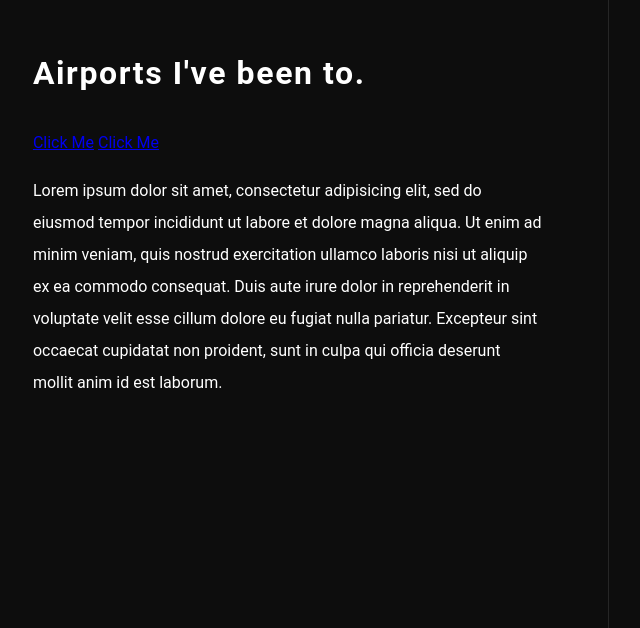
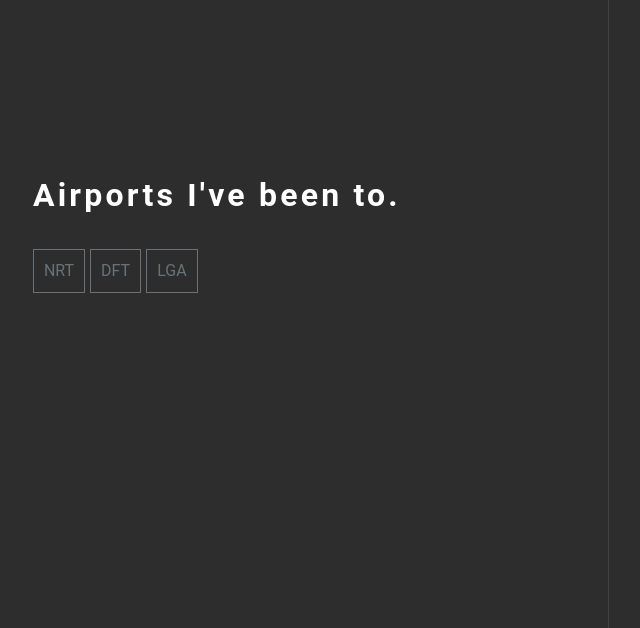
Before and after one commit to jacobproffer/airports, a plain HTML site: page index.html in a window 1280 px wide. Shown: the part 172-800 px from the top of the page, without its empty margins (31-671 px from the left). Drawn offline with nearby package versions, Linux system fonts and the light colour scheme; some packages are replaced by stand-ins of ours; files that its build step writes are made by us from their sources.

Commit message:
Color test

```diff
--- a/assets/scss/general/_classes.scss
+++ b/assets/scss/general/_classes.scss
@@ -11,7 +11,7 @@
 }
 
 .content-left {
-  border-right: 1px solid rgba($white, .10);
+  border-right: 1px solid rgba($white, .1);
   @include screen-above(1024px) {
     float: left;
   }
@@ -31,20 +31,46 @@
   display: flex;
   flex-direction: column;
   justify-content: center;
+
+  h1 {
+    color: $white;
+  }
+
   @include screen-below(1024px) {
     padding: 10%;
     @include size(100%, auto);
   }
+
   @include screen-above(1024px) {
     @include size(100%, 100vh);
   }
 }
 
-// .content {
-//   padding: 10% 0;
-//   border-top: 1px solid $white;
-//   border-bottom: 1px solid $white;
-// }
+.airport-list {
+  padding: 0;
+  margin: 0;
+  @include clearfix;
+
+  li {
+    float: left;
+    list-style-type: none;
+    text-align: center;
+    padding: 5px 10px;
+    border: 1px solid $gray;
+    margin-right: 5px;
+
+    &:nth-of-type(3n) {
+      margin-right: 0;
+    }
+
+    &:hover {
+      color: $black;
+      background-color: $white;
+      border: 1px solid $white;
+    }
+
+  }
+}
 
 .info {
   padding: 50px;
--- a/assets/scss/general/_global.scss
+++ b/assets/scss/general/_global.scss
@@ -14,7 +14,7 @@ img {
 }
 
 body {
-  color: $white;
+  color: $gray;
   background: $black;
   font-family: 'Roboto', sans-serif;
   line-height: 2;
--- a/assets/scss/general/_typography.scss
+++ b/assets/scss/general/_typography.scss
@@ -1,5 +1,5 @@
 h1 {
-  letter-spacing: 0.05em;
+  letter-spacing: .1em;
   margin-top: 0;
   @include font-size($h1-font-sizes);
 }
--- a/assets/scss/helpers/_variables.scss
+++ b/assets/scss/helpers/_variables.scss
@@ -1,6 +1,6 @@
 // Colors
 
 $white: #ffffff;
-$black: #0d0d0d;
+$black: #2D2D2D;
 $blue: #4444a3;
-$gray: #342b3f;
+$gray: #677279;
--- a/index.html
+++ b/index.html
@@ -16,9 +16,11 @@
 				<div class="heading">
 					<div class="content">
 						<h1>Airports I've been to.</h1>
-						<a href="#" id="marker-00">Click Me</a>
-						<a href="#" id="marker-01">Click Me</a>
-						<p>Lorem ipsum dolor sit amet, consectetur adipisicing elit, sed do eiusmod tempor incididunt ut labore et dolore magna aliqua. Ut enim ad minim veniam, quis nostrud exercitation ullamco laboris nisi ut aliquip ex ea commodo consequat. Duis aute irure dolor in reprehenderit in voluptate velit esse cillum dolore eu fugiat nulla pariatur. Excepteur sint occaecat cupidatat non proident, sunt in culpa qui officia deserunt mollit anim id est laborum.</p>
+						<ul class="airport-list">
+							<li id="marker-00">NRT</li>
+							<li id="marker-01">DFT</li>
+							<li id="marker-02">LGA</li>
+						</ul>
 					</div>
 				</div>
 			</div>
```
Also changed, not shown: assets/js/app.js (+13 -10 lines), docs/index.html (+1 -1 lines), docs/css/project-main.min.css, docs/img/marker.svg, docs/js/app.min.js, 1 other file.
